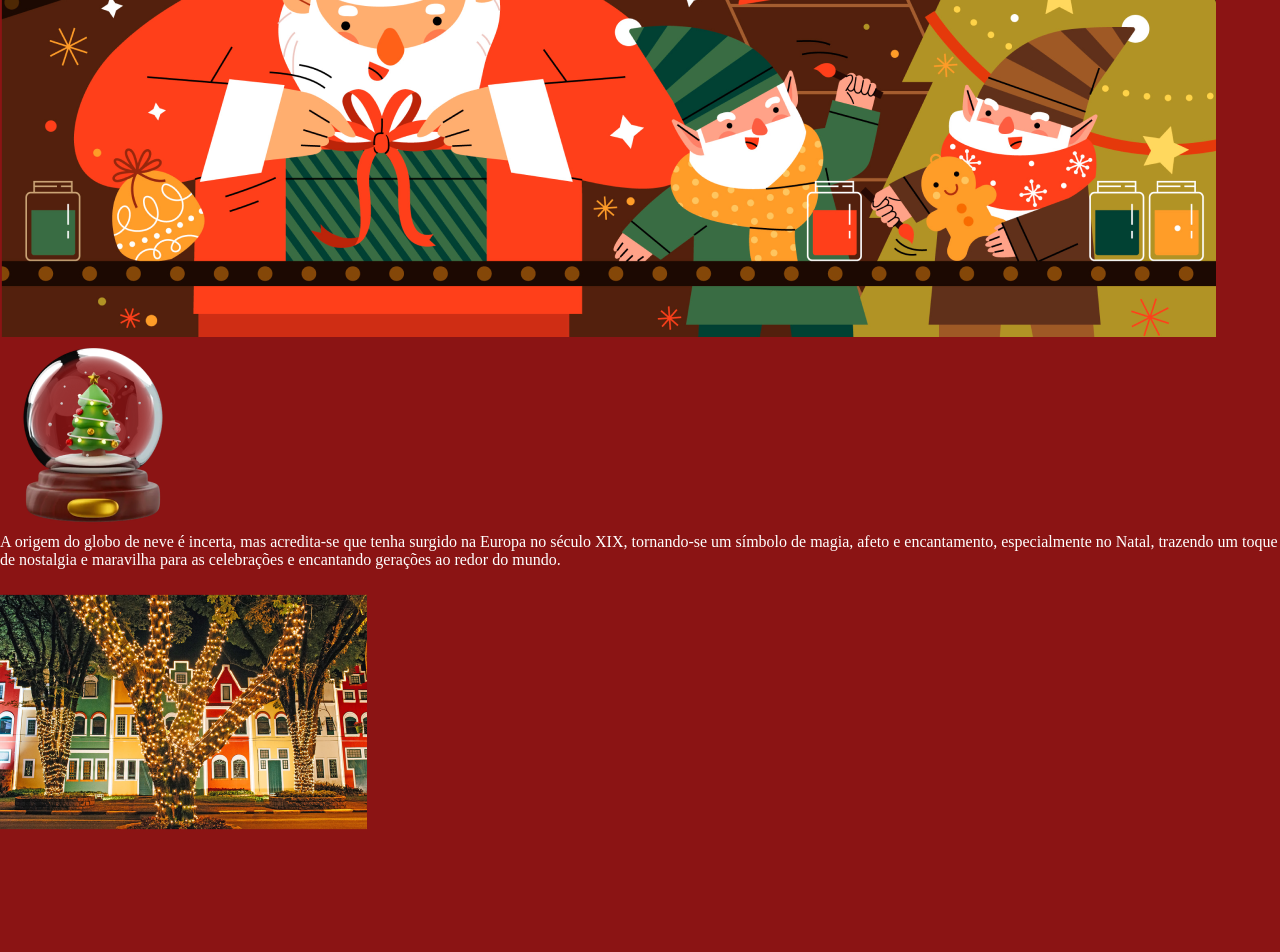
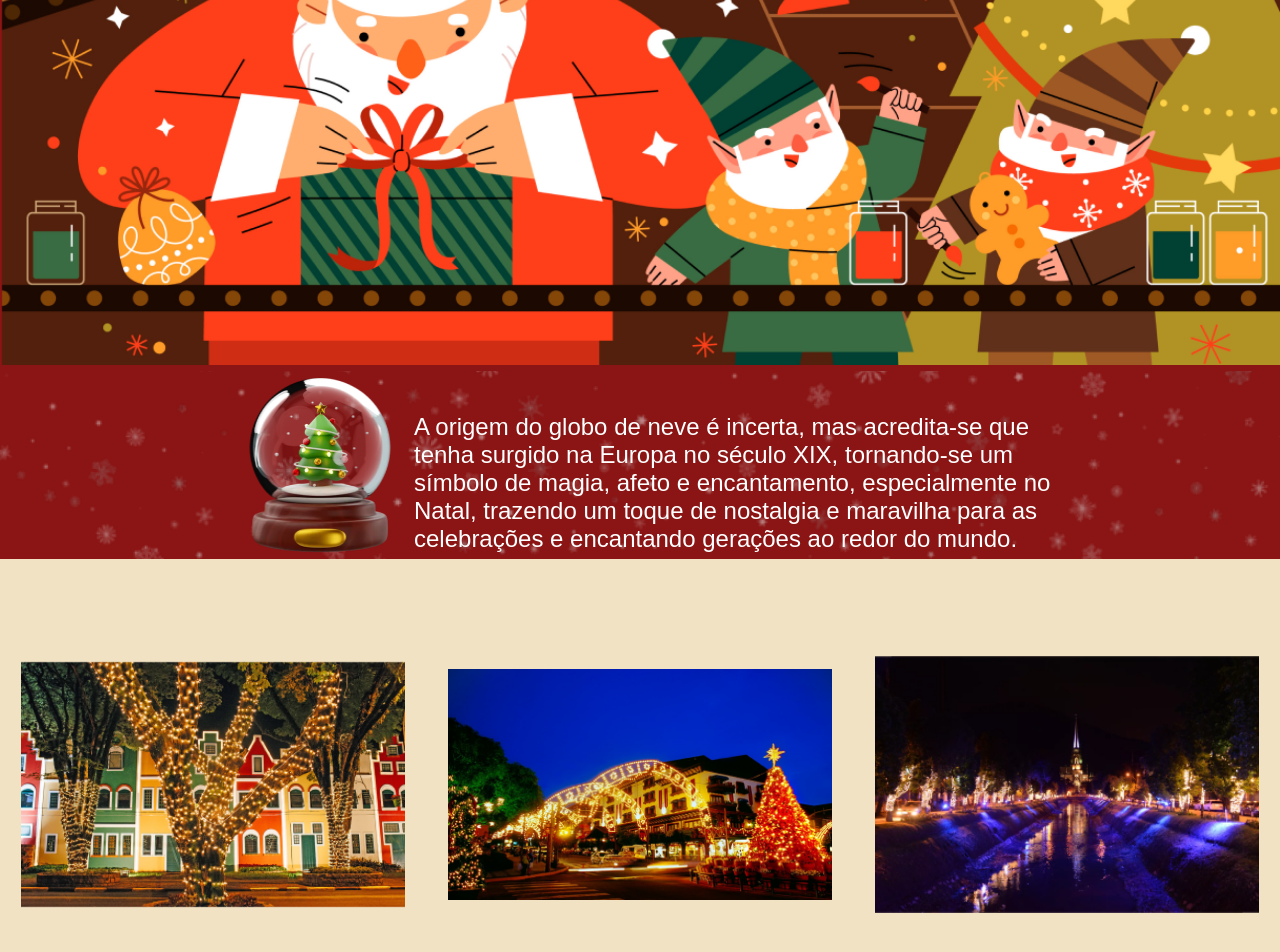
Before and after one commit to Eduardo377/natalistico, a plain HTML site: page index.html in a window 1280 px wide. Shown: the part 366-1318 px from the top of the page. Before the commit the page ends 1225 px from the top, so only its background shows below. Drawn offline with Linux system fonts and the light colour scheme; a web font is replaced by a local one.

Commit message:
:lipstick:feat: estilizacao da main

```diff
--- a/index.html
+++ b/index.html
@@ -20,6 +20,7 @@
 
 <body>
     <header>
+        <div class="header">
             <div class="header-container">
                 <img src="./public/assets/arvore-de-natal.png" alt="Logo" />
                 <h1>Feliz Natal!!!!</h1>
@@ -31,24 +32,26 @@
                     <li><a href="#">Galeria</a></li>
                 </ul>
             </nav>
+        </div>
+        <img src="./public/assets/natal-producao.png" alt="Imagem de produção de natal" class="header-image" />
     </header>
     <main>
-        <section>
-            <img src="./public/assets/natal-producao.png" alt="Imagem de produção de natal" />
+        <section class="section-container">
             <article>
                 <img src="./public/assets/globo-de-neve.png" alt="Globo de neve" />
                 <p>
-                    A origem do globo de neve é incerta, mas acredita-se que tenha surgido na Europa no século XIX, tornando-se um símbolo de magia, afeto e encantamento, especialmente no Natal, trazendo um toque de nostalgia e maravilha para as celebrações e encantando gerações ao redor do mundo.
+                    A origem do globo de neve é incerta, mas acredita-se que tenha surgido na Europa no século XIX,
+                    tornando-se um símbolo de magia, afeto e encantamento, especialmente no Natal, trazendo um toque de
+                    nostalgia e maravilha para as celebrações e encantando gerações ao redor do mundo.
                 </p>
             </article>
         </section>
-        <section>
-            <img src="./public/assets/cidades-para-viajar-no-natal5-1.png" alt="Imagem de cidades para viajar no natal" />
+        <section class="gallery-container">
+            <img src="./public/assets/cidades-para-viajar-no-natal5-1.png"
+                alt="Imagem de cidades para viajar no natal" />
+            <img src="./public/assets/atracoes-do-natal-luz-em-gramado-2.png"
+                alt="Imagem de atrações do natal luz em gramado" />
+            <img src="./public/assets/cidades-para-viajar-no-natal-3.png"
+                alt="Imagem de cidades para viajar no natal" />
         </section>
     </main>
-    <footer>
-
-    </footer>
-</body>
-
-</html>
--- a/public/src/styles/style.scss
+++ b/public/src/styles/style.scss
@@ -22,12 +22,15 @@ body {
     background-color: var(--v-primary-color-red);
 
     header {
+        font-family: 'Great Vibes', cursive;
+
+        .header {
             display: flex;
             justify-content: space-between;
             align-items: center;
-        font-family: 'Great Vibes', cursive;
+            flex-wrap: wrap;
             width: 100%;
-        background-image: url("../../assets/background-flocos.png");
+            background-image: url("../../assets/background-header.png");
             background-size: cover;
             background-repeat: no-repeat;
 
@@ -35,6 +38,8 @@ body {
                 display: flex;
                 align-items: center;
                 width: 50%;
+                flex-wrap: wrap;
+
 
                 img {
                     width: 30%;
@@ -57,6 +62,8 @@ body {
                     display: flex;
                     width: 100%;
                     list-style: none;
+                    flex-wrap: wrap;
+
 
                     li {
                         margin-right: 1rem;
@@ -70,4 +77,59 @@ body {
                 }
             }
         }
+
+        .header-image {
+            width: 100%;
+            height: auto;
         }
+    }
+
+    main {
+        display: flex;
+        justify-content: center;
+        align-items: center;
+        flex-direction: column;
+        height: 80vh;
+        width: 100%;
+
+        .section-container {
+            background-image: url("../../assets/background-main.png");
+            background-size: cover;
+            background-repeat: no-repeat;
+            background-position: top;
+
+            article {
+                display: flex;
+                justify-content: center;
+                align-items: center;
+
+                img {
+                    height: 11.75rem;
+                    width: 11.75rem;
+                }
+
+                p {
+                    width: 50%;
+                    height: 6.5rem;
+                    font-size: 1.5rem;
+                    font-weight: 400;
+                    font-family: 'iria sans', sans-serif;
+                }
+            }
+        }
+
+        .gallery-container {
+            display: flex;
+            justify-content: space-around;
+            align-items: center;
+            flex-wrap: wrap;
+            width: 100%;
+            background-color: var(--v-primary-color-skin);
+            height: 80%;
+
+            img {
+                width: 30%;
+            }
+        }
+    }
+}
```
Also changed, not shown: public/assets/background-header.png (added), public/assets/background-main.png (renamed from public/assets/background-flocos.png), public/src/styles/style.css, 1 other file. Lines whose indentation alone changed are shown as unchanged.
